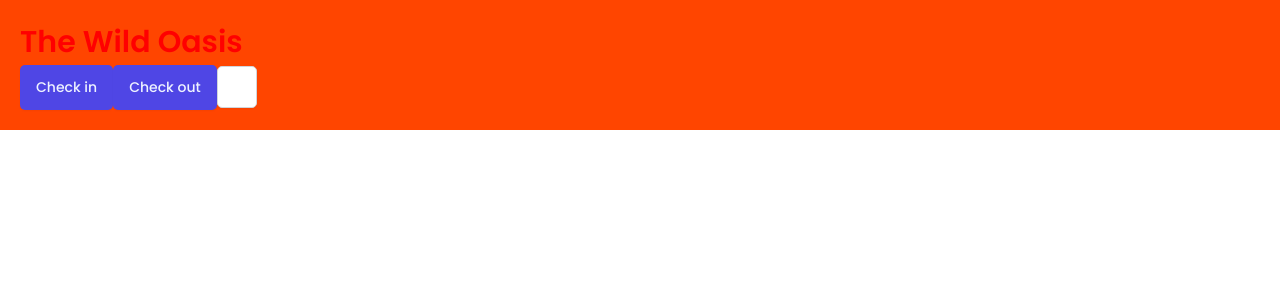
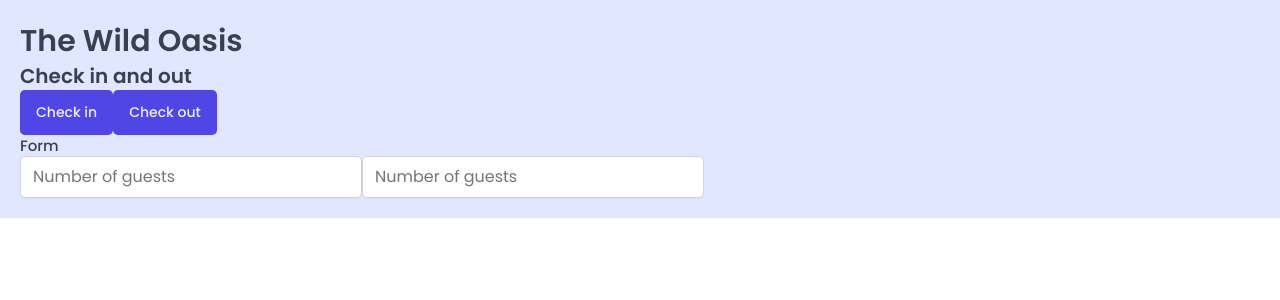
Before and after one commit to p-kordana/wild-oasis, a React (Vite) app: page /seekaret in a window 1280 px wide. Shown: the top 300 px of the page. Built offline with nearby package versions, Linux system fonts and the light colour scheme; a web font is replaced by a local one.

Commit message:
refactor more styled components

```diff
--- a/src/App.jsx
+++ b/src/App.jsx
@@ -4,16 +4,11 @@
 import GlobalStyles from "./styles/GlobalStyles";
 import Button from "./ui/Button";
 import Input from "./ui/Input";
+import Heading from "./ui/Heading";
 
 const StyledApp = styled.div`
-  background-color: orangered;
+  background-color: var(--color-brand-100);
   padding: 20px;
-`;
-
-const H1 = styled.h1`
-  font-size: 30px;
-  font-weight: 600;
-  color: red;
 `;
 
 const router = createBrowserRouter([
@@ -30,9 +25,12 @@
     <>
       <GlobalStyles />
       <StyledApp>
-        <H1>The Wild Oasis</H1>
+        <Heading as="h1">The Wild Oasis</Heading>
+        <Heading as="h2">Check in and out</Heading>
         <Button>Check in</Button>
         <Button>Check out</Button>
+        <Heading as="h3">Form</Heading>
+        <Input type="number" placeholder="Number of guests" />
         <Input type="number" placeholder="Number of guests" />
         <RouterProvider router={router} />
       </StyledApp>
--- /dev/null
+++ b/src/ui/Heading.jsx
@@ -0,0 +1,26 @@
+import styled, { css } from "styled-components";
+
+const Heading = styled.h1`
+  ${(props) =>
+    props.as === "h1" &&
+    css`
+      font-size: 3rem;
+      font-weight: 600;
+    `}
+  ${(props) =>
+    props.as === "h2" &&
+    css`
+      font-size: 2rem;
+      font-weight: 600;
+    `}
+  ${(props) =>
+    props.as === "h3" &&
+    css`
+      font-size: 1.5rem;
+      font-weight: 500;
+    `}
+
+  line-height: 1.4
+`;
+
+export default Heading;
--- a/src/ui/Input.jsx
+++ b/src/ui/Input.jsx
@@ -6,7 +6,6 @@
   border-radius: var(--border-radius-sm);
   box-shadow: var(--shadow-sm);
   padding: 0.8rem 1.2rem;
-  width: 40px;
 `;
 
 export default Input;
```
